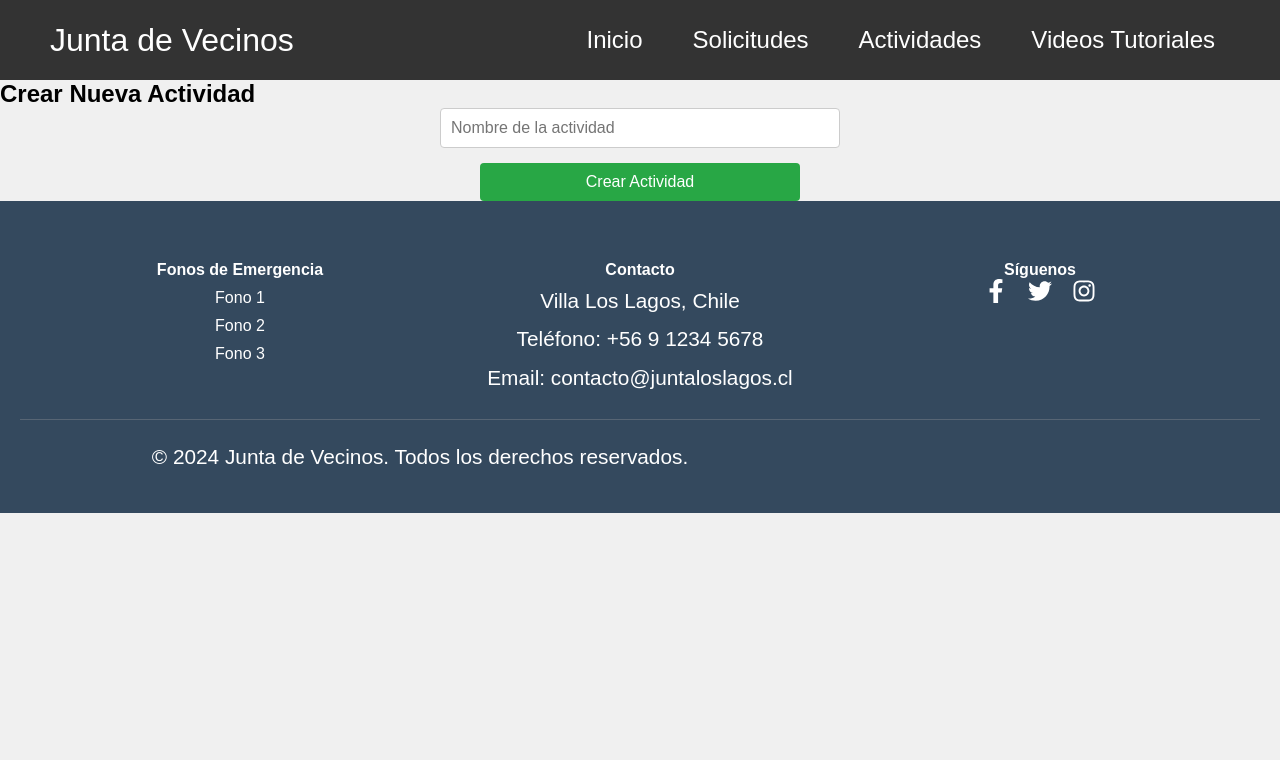
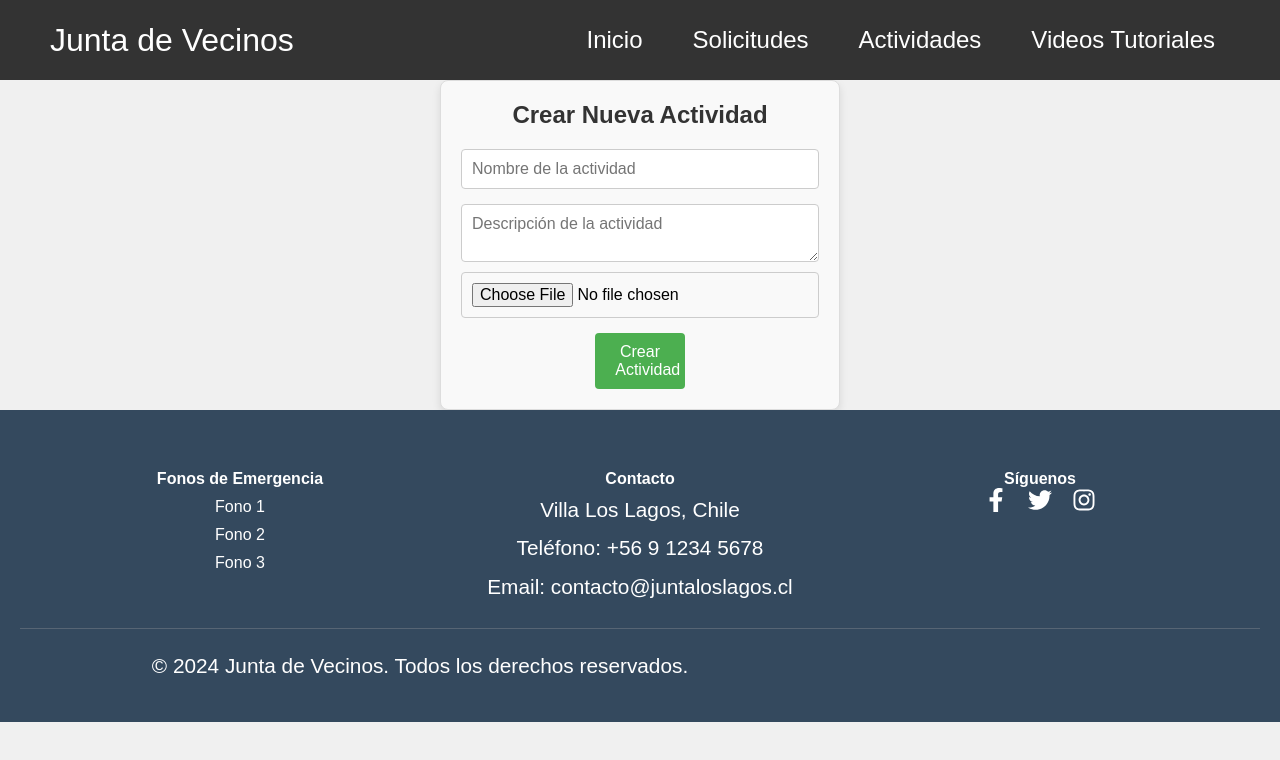
Before and after one commit to Benjamin1106/Proyeco-Portafolio, a React (Vite) app: page /crearActividades in a window 1280 px wide. Shown: the top 760 px of the page. Built offline with nearby package versions, Linux system fonts and the light colour scheme.

Commit message:
Crear Actividades v2

```diff
--- /dev/null
+++ b/src/Componentes/crearActividades.css
@@ -0,0 +1,49 @@
+.actividad-container {
+    display: flex;
+    flex-direction: column;
+    align-items: center;
+    width: 100%;
+    max-width: 400px;
+    margin: 0 auto;
+    padding: 20px;
+    border: 1px solid #ddd;
+    border-radius: 8px;
+    box-shadow: 0 4px 8px rgba(0, 0, 0, 0.1);
+    background-color: #f9f9f9;
+  }
+
+  .actividad-title {
+    font-size: 1.5rem;
+    margin-bottom: 20px;
+    color: #333;
+  }
+
+  .actividad-input,
+  .actividad-textarea,
+  .actividad-file-input {
+    width: 100%;
+    padding: 10px;
+    margin-bottom: 10px;
+    border-radius: 4px;
+    border: 1px solid #ccc;
+    font-size: 1rem;
+  }
+
+  .actividad-textarea {
+    resize: vertical;
+  }
+
+  .actividad-button {
+    padding: 10px 20px;
+    border-radius: 4px;
+    border: none;
+    background-color: #4CAF50;
+    color: #fff;
+    font-size: 1rem;
+    cursor: pointer;
+    transition: background-color 0.3s;
+  }
+
+  .actividad-button:hover {
+    background-color: #45a049;
+  }
--- a/src/Componentes/crearActividades.tsx
+++ b/src/Componentes/crearActividades.tsx
@@ -1,30 +1,69 @@
 import React, { useState } from 'react';
 import { db } from '../firebase/firebaseConfig';
 import { collection, addDoc } from 'firebase/firestore';
+import { getStorage, ref, uploadBytes, getDownloadURL } from 'firebase/storage';
+import './crearActividades.css';
 
 const CrearActividades: React.FC = () => {
   const [nombre, setNombre] = useState<string>('');
+  const [descripcion, setDescripcion] = useState<string>('');
+  const [foto, setFoto] = useState<File | null>(null);
 
   const crearActividad = async () => {
-    if (nombre.trim()) {
-      await addDoc(collection(db, "actividades"), {
-        nombre,
-        inscripto: false,
-      });
-      setNombre('');  // Limpiar el campo después de crear
+    if (nombre.trim() && descripcion.trim()) {
+      try {
+        let fotoURL = '';
+
+        // Subir archivo si se ha seleccionado
+        if (foto) {
+          const storage = getStorage();
+          const uniqueFileName = `${Date.now()}_${foto.name}`;
+          const fotoRef = ref(storage, `uploads/${uniqueFileName}`);
+          await uploadBytes(fotoRef, foto);
+          fotoURL = await getDownloadURL(fotoRef);
+        }
+
+        // Agregar los datos a Firestore
+        await addDoc(collection(db, "actividades"), {
+          nombre,
+          descripcion,
+          fotoURL,
+          inscripto: false,
+        });
+
+        // Limpiar los campos después de crear la actividad
+        setNombre('');
+        setDescripcion('');
+        setFoto(null);
+      } catch (error) {
+        console.error("Error al crear la actividad: ", error);
+      }
     }
   };
 
   return (
-    <div>
-      <h2>Crear Nueva Actividad</h2>
+    <div className="actividad-container">
+      <h2 className="actividad-title">Crear Nueva Actividad</h2>
       <input
         type="text"
         value={nombre}
         onChange={(e) => setNombre(e.target.value)}
         placeholder="Nombre de la actividad"
+        className="actividad-input"
       />
-      <button onClick={crearActividad}>Crear Actividad</button>
+      <textarea
+        value={descripcion}
+        onChange={(e) => setDescripcion(e.target.value)}
+        placeholder="Descripción de la actividad"
+        className="actividad-textarea"
+      />
+      <input
+        type="file"
+        accept="image/*"
+        onChange={(e) => setFoto(e.target.files ? e.target.files[0] : null)}
+        className="actividad-file-input"
+      />
+      <button onClick={crearActividad} className="actividad-button">Crear Actividad</button>
     </div>
   );
 };
```
